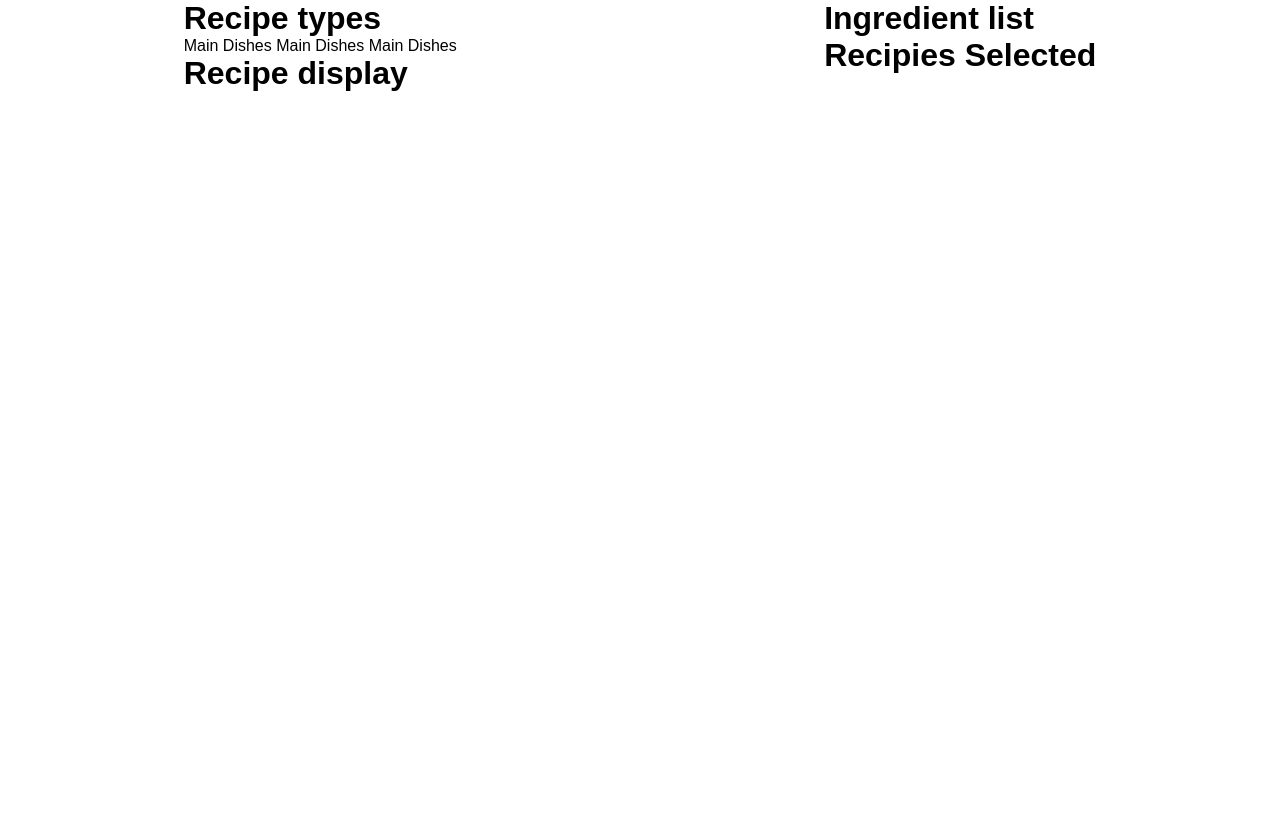
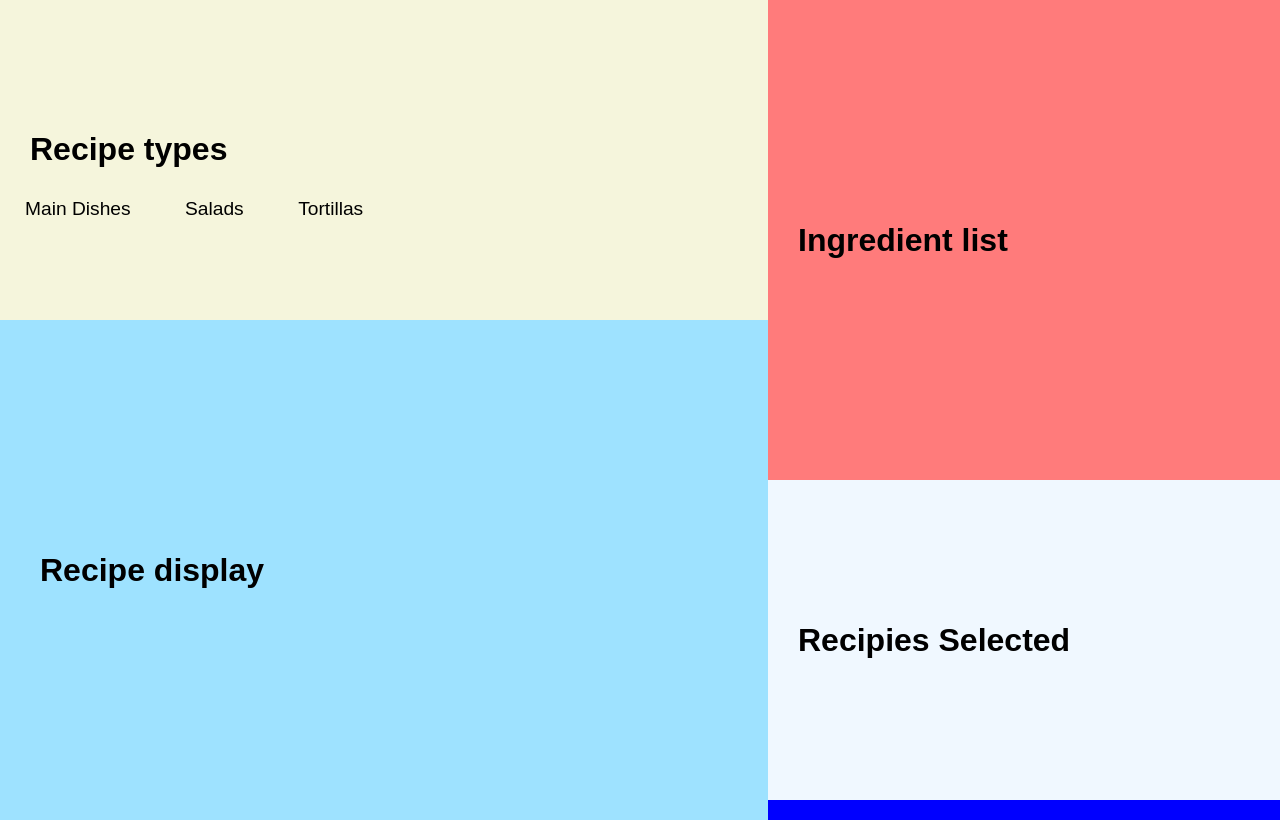
Before and after one commit to SpencerCox21/Grocery-Finder-V1, a website: page groceryFinderV1/main.html in a window 1280 px wide. Drawn offline with Linux system fonts and the light colour scheme.

Commit message:
made progress with css and flexbox implimentation.

```diff
--- a/groceryFinderV1/main.css
+++ b/groceryFinderV1/main.css
@@ -7,12 +7,85 @@
 
 
 body {
-    height: 100vh;
+    background-color: blue;
 }
 
 main {
     display: flex;
-    flex-direction: row;
     justify-content: space-around;
+    align-content: space-around;
 
 }
+
+h1 {
+    margin: 30px;
+}
+
+a {
+
+    margin: 25px;
+    font-size: larger;
+
+}
+
+#recipeSelector{
+    justify-content: center;
+    align-items: center;
+    align-content: space-around;
+    height: 100vh;
+    width: 60vw;
+
+
+}
+
+#groceriesSelected{
+    justify-content: center;
+    align-items: center;
+    align-content: space-around;
+    height: 100vh;
+    width: 40vw;
+
+}
+
+#recipeTypes{
+    justify-content: center;
+    align-items: center;
+    align-content: space-around;
+    height: 40vh;
+    flex-wrap: wrap;
+    background-color: beige;
+}
+
+#recipeDisplay {
+    padding: 10px;
+    display: flex;
+    flex-wrap: wrap;
+    align-items: center;
+    justify-content: flex-start;
+    height: 60vh;
+    background-color: rgb(158, 226, 255);
+
+}
+
+#groceryList{
+    justify-content: center;
+    align-items: center;
+    align-content: space-around;
+    height: 60vh;
+    background-color: rgb(255, 123, 123);
+
+}
+
+#recipiesSelected {
+    justify-content: center;
+    align-items: center;
+    align-content: space-around;
+    height: 40vh;
+    flex-wrap: wrap;
+    background-color: aliceblue;
+
+}
+
+#recipeTypesTitle {
+    align-self: flex-start;
+}
--- a/groceryFinderV1/main.html
+++ b/groceryFinderV1/main.html
@@ -2,7 +2,7 @@
 <html lang="en">
 <head>
 
-    <link href="./main.css" rel="stylesheet">
+    <link href="main.css" rel="stylesheet">
 
 
     <meta charset="UTF-8">
@@ -11,24 +11,27 @@
 </head>
 <body>
     <main>
-        <div>
-            <div>
-                <h1>Recipe types</h1>
+        <div id="recipeSelector">
+            <div id="recipeTypes">
+                <div id="recipeTypesTitle">
+                    <h1>Recipe types</h1>
+                </div>
                 <a class="links" id="mainDishesLink">Main Dishes</a>
-                <a class="links" id="mainDishesLink">Main Dishes</a>
-                <a class="links" id="mainDishesLink">Main Dishes</a>
+                <a class="links" id="saladsLink">Salads</a>
+                <a class="links" id="tortillasLink">Tortillas</a>
             </div>
-            <div>
+            <div id="recipeDisplay">
                 <h1>Recipe display</h1>
             </div>
 
         </div>
-        <div>
-            <div>
+        <div id="groceriesSelected">
+            <div id="groceryList">
                 <h1>Ingredient list</h1>
             </div>
-            <div>
+            <div id="recipiesSelected">
                 <h1>Recipies Selected</h1>
+
             </div>
         </div>
 
```
